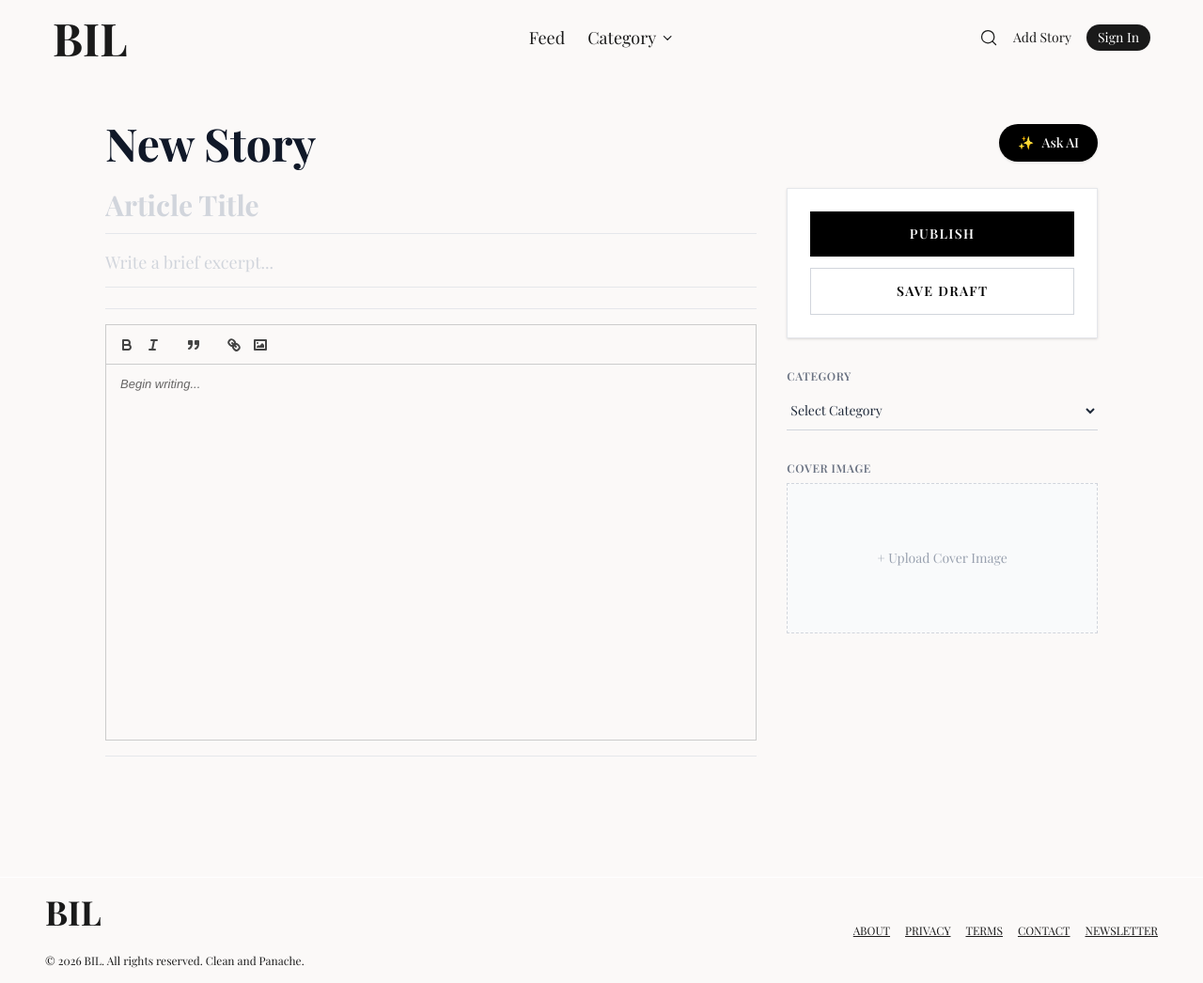
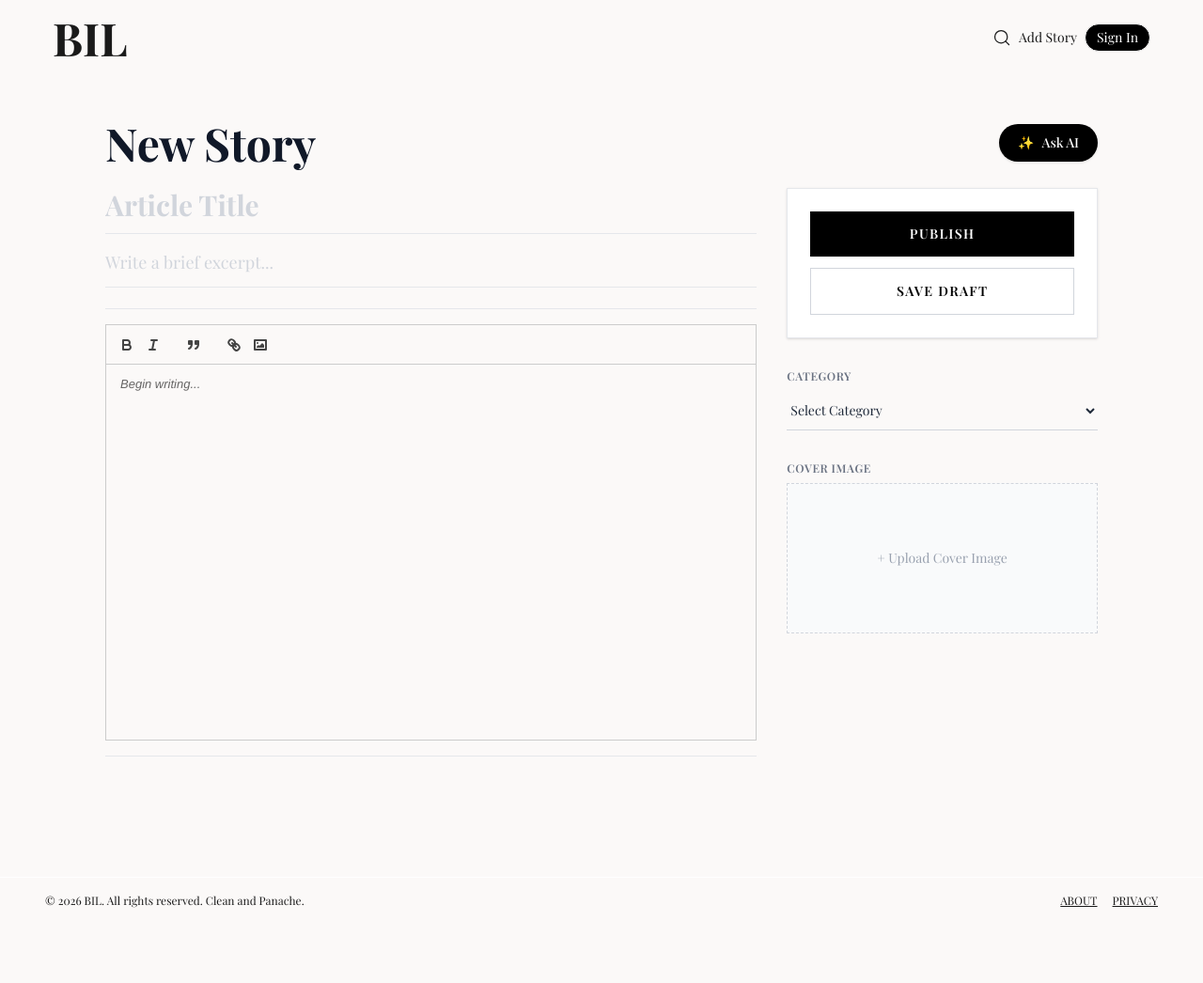
Before and after one commit to Princess-precious/Bil, a React (Vite) app: page /new-story in a window 1280 px wide. Shown: the whole page at 94% size. After the commit the page ends 982 px from the top, so only its background shows below. Built offline with nearby package versions, Linux system fonts and the light colour scheme; a web font is replaced by a local one.

Commit message:
Refactor Navbar and Footer components, remove unused Hero and Trending sections

```diff
--- a/src/FeedPage/content.tsx
+++ b/src/FeedPage/content.tsx
@@ -1,3 +1,15 @@
+/**
+    * @description      :
+    * @author           : HP
+    * @group            :
+    * @created          : 09/09/2026 - 14:29:55
+    *
+    * MODIFICATION LOG
+    * - Version         : 1.0.0
+    * - Date            : 09/09/2026
+    * - Author          : HP
+    * - Modification    :
+**/
 
 import { useMemo, useState } from "react";
 
@@ -136,7 +148,7 @@ const topics = [
 ];
 
 export default function Feed() {
-  const [stories, setStories] = useState<Story[]>(initialStories);
+  const [stories] = useState<Story[]>(initialStories);
   const [showAllTopics, setShowAllTopics] = useState(false);
 
   const [selectedTopic, setSelectedTopic] = useState("All");
--- a/src/components/Navbar.tsx
+++ b/src/components/Navbar.tsx
@@ -20,9 +20,8 @@ type NavbarProps ={
 }
 
 function Navbar({className}:NavbarProps) {
-  const [showMenu, setShowMenu] = useState(false);
+  //const [showMenu, setShowMenu] = useState(false);
   const [showSearchBar, setShowSearchBar] = useState(false);
-  const [showCategory, setShowCategory] = useState(false);
   const { isSignedIn } = useAuth();
   const location = useLocation();
 
@@ -40,58 +39,20 @@ function Navbar({className}:NavbarProps) {
             BIL
           </Link>
         </div>
-        {/* 2 */}
-        <div className="hidden  md:flex md:items-center md:gap-6 md:text-lg  md:absolute left-1/2 -translate-x-1/2">
-          <Link
-            to="/feed"
-            className="hover:underline active:underline hover:opacity-80 active:opacity-80"
-          >
-            Feed
-          </Link>
-          {/* CATEGORY */}
-          <div className="relative group">
-            <button
-            onClick={() => setShowCategory(!showCategory)}
-            className="flex items-center gap-1 hover:underline active:underline hover:opacity-80 active:opacity-80"
-            >
-              Category
-              <svg
-              xmlns="http://www.w3.org/2000/svg"
-              width="15"
-              height="15"
-              viewBox="0 0 24 24"
-              fill="none"
-              stroke="#1a1a1a"
-              strokeWidth="2"
-              strokeLinecap="round"
-              strokeLinejoin="round"
-              >
-              <polyline points="6 9 12 15 18 9" />
-              </svg>
-            </button>
-
-            <div className="absolute top-full left-1/2 -translate-x-1/2 pt-2 hidden group-hover:flex flex-col bg-white items-center gap-4 p-4 z-40">
-              <Link to="" className="text-xs">Design</Link>
-              <Link to="" className="text-xs">Fashion</Link>
-              <Link to="" className="text-xs">Entertainment</Link>
-            </div>
-          </div>
 
 
-
-        </div>
-
-        {/* 3 */}
-        <div className="flex items-center gap-2">
+        {/* 2 */}
+        <div className="flex items-center">
 
           {/* Search */}
+          {!isHome && (
             <div className="relative flex items-center gap-2">
 
             {showSearchBar && (
               <input
                 type="search"
                 placeholder="Search..."
-                className="border-b border-black p-2 outline-none text-xs absolute right-10 animate-search"
+                className={`${isHome ? "border-white" : "border-black"} border rounded-2xl  p-2 outline-none text-xs absolute right-10 animate-search md:w-[700px]`}
               />
             )}
             <button
@@ -105,7 +66,7 @@ function Navbar({className}:NavbarProps) {
                 height="20"
                 viewBox="0 0 24 24"
                 fill="none"
-                stroke="#1a1a1a"
+                stroke="currentColor"
                 strokeWidth="1.5"
                 strokeLinecap="round"
                 strokeLinejoin="round"
@@ -115,12 +76,15 @@ function Navbar({className}:NavbarProps) {
               </svg>
             </button>
           </div>
+          )}
 
-          <div className=" hidden md:flex md:items-c">
+          {!isHome && (
+            <div className="md:flex md:items-c">
               <Link to="/new-story" className="text-sm p-2 hover:underline active:underline hover:opacity-80 active:opacity-80">
                 Add Story
               </Link>
             </div>
+          )}
 
           {isSignedIn ? (
             // Profile Icon
@@ -131,15 +95,15 @@ function Navbar({className}:NavbarProps) {
               </svg>
             </Link>
           ) : (
-            <div className=" hidden md:flex">
-              <Link to="/signin" className={`${isHome ? "bg-transparent" : "bg-[#1a1a1a]"} hover:opacity-80 active:opacity-80 text-sm px-3 py-1 text-white rounded-2xl text-center`}>
+            <div className="md:flex">
+              <Link to="/signin" className="text-white bg-black border border-white hover:opacity-80 active:opacity-80 text-sm px-3 py-1 rounded-2xl text-center">
                 Sign In
               </Link>
             </div>
           )}
 
           {/* Hamburger Button */}
-          <button
+          {/* <button
             type="button"
             className="md:hidden"
             onClick={() => setShowMenu(!showMenu)}
@@ -149,63 +113,28 @@ function Navbar({className}:NavbarProps) {
               height="24"
               viewBox="0 -960 960 960"
               width="24"
-              fill="#1a1a1a"
+              fill="currentColor"
             >
               <path d="M120-680v-80h720v80H120Zm0 480v-80h720v80H120Zm0-240v-80h720v80H120Z" />
             </svg>
-          </button>
+          </button> */}
 
         </div>
       </nav>
 
 
-      {showMenu &&
+      {/* {showMenu &&
         <div className="md:hidden bg-white flex flex-col items-center gap-4 p-4 fixed top-[80px] right-0 z-40">
 
-          <div className="flex flex-col items-center gap-6 text-sm text-black">
-            <Link
-              to="/feed"
-              className="hover:underline active:underline"
-            >
-              Feed
-            </Link>
 
-            {/* CATEGORY */}
-            <div className="relative group">
-              <button
-              onClick={() => setShowCategory(!showCategory)}
-              className="flex items-center gap-1 hover:underline active:underline   hover:opacity-80 active:opacity-80"
-              >
-                Category
-                <svg
-                xmlns="http://www.w3.org/2000/svg"
-                width="15"
-                height="15"
-                viewBox="0 0 24 24"
-                fill="none"
-                stroke="#1a1a1a"
-                strokeWidth="2"
-                strokeLinecap="round"
-                strokeLinejoin="round"
-                >
-                <polyline points="6 9 12 15 18 9" />
-                </svg>
-              </button>
 
-              <div className="absolute top-full left-1/2 -translate-x-1/2 pt-2 hidden group-hover:flex flex-col bg-white items-center gap-4 p-4 z-40">
-                <Link to="" className="text-xs">Design</Link>
-                <Link to="" className="text-xs">Fashion</Link>
-                <Link to="" className="text-xs">Entertainment</Link>
-              </div>
-            </div>
-
-          </div>
-
+          {!isHome && (
             <div className="md:flex md:items-c">
               <Link to="/new-story" className="text-sm p-2 hover:underline active:underline hover:opacity-80 active:opacity-80">
                 Add Story
               </Link>
             </div>
+          )}
 
           {!isSignedIn && (
             <div className="flex">
@@ -218,7 +147,7 @@ function Navbar({className}:NavbarProps) {
 
 
         </div>
-      }
+      } */}
     </>
   );
 }
--- a/src/components/footer.tsx
+++ b/src/components/footer.tsx
@@ -33,19 +33,15 @@ function Footer({className}: footerProps){
   const ishome = location.pathname === "/"
 
   return(
-    <section className={`${className}   py-4 px-12 flex flex-col gap-4 md:flex-row items-center justify-between h-auto text-center md:text-start ${ishome? "border-[#373737]" : "border-white"} border-t-1`}>
-      <div>
-        <h1 className="text-4xl font-bold ">BIL</h1>
-        <p className="mt-6 text-xs ">
+    <section className={`${className}   py-4 px-12 flex flex-row gap-4 items-center justify-between h-auto ${ishome? "border-[#373737]" : "border-white"} border-t`}>
+      <div className="flex flex-col">
+        <p className="text-[10px] md:text-xs">
           © 2026 BIL. All rights reserved. Clean and Panache.
         </p>
       </div>
-      <div className="flex flex-col md:flex-row gap-4">
-        <Link to="" className="text-xs underline  hover:opacity-80 active:opacity-80">ABOUT</Link>
-        <Link to="" className="text-xs underline  hover:opacity-80 active:opacity-80">PRIVACY</Link>
-        <Link to="" className="text-xs underline  hover:opacity-80 active:opacity-80">TERMS</Link>
-        <Link to="" className="text-xs underline  hover:opacity-80 active:opacity-80">CONTACT</Link>
-        <Link to="" className="text-xs underline  hover:opacity-80 active:opacity-80">NEWSLETTER</Link>
+      <div className="flex flex-row gap-4">
+        <Link to="" className=" text-[10px] md:text-xs underline  hover:opacity-80 active:opacity-80">ABOUT</Link>
+        <Link to="" className="text-[10px] md:text-xs underline  hover:opacity-80 active:opacity-80">PRIVACY</Link>
       </div>
     </section>
   );
--- a/src/oldHomePage/Hero.tsx
+++ /dev/null
@@ -1,50 +0,0 @@
-/**
-    * @description      :
-    * @author           : HP
-    * @group            :
-    * @created          : 01/09/2026 - 23:52:52
-    *
-    * MODIFICATION LOG
-    * - Version         : 1.0.0
-    * - Date            : 01/09/2026
-    * - Author          : HP
-    * - Modification    :
-**/
-
-import section1img from "../images/section1img.jpg";
-import { Link } from "react-router-dom";
-import { useScrollAnimation } from "../hooks/useScrollAnimation";
-
-function Section1() {
-  const leftAnimation = useScrollAnimation<HTMLDivElement>("left");
-  const rightAnimation = useScrollAnimation<HTMLDivElement>("right");
-  return(
-    <section className="bg-[#fbf9f8] h-auto mt-[80px] px-14 md:py-12 flex flex-col justify-center md:flex-row md:justify-between items-center md:gap-10 border-b border-[#dbdad9] ">
-      <div ref={leftAnimation} className="flex flex-1  rounded-lg items-center order-2 md:order-1 mt-10 p-4">
-        <img src={section1img} alt="Section 1 img" className="flex rounded-md w-full h-full object-cover shadow-2xl mb-6"></img>
-      </div>
-
-      <div ref={rightAnimation} className="flex-1 flex flex-col items-center text-center  order-1 md:order-2 mt-10 md:items-start md:text-left p-4">
-        <p className="text-[#b35d52] text-xs mb-4">Architecture & Design</p>
-        <h1 className="text-4xl md:text-6xl font-bold text-[#1a1a1a]">
-          The Quiet Resurgence of Brutalism in Modern Interfaces
-        </h1>
-        <p className="text-sm text-[#1a1a1a] mt-4 mb-4">
-          How raw structural logic is reclaiming digital spaces from the era of flat design and generic minimalism.
-        </p>
-        <div className="flex flex-row gap-4">
-          <Link to="/demoarticle" className= " flex gap-1 text-[#1a1a1a] underline text-xs hover:opacity-80 active:opacity-80 p-2">
-            READ ESSAY
-            <svg xmlns="http://www.w3.org/2000/svg" width="10" height="10" viewBox="0 0 24 24" fill="none" stroke="#1a1a1a" stroke-width="2" stroke-linecap="round" stroke-linejoin="round">
-                <line x1="5" y1="12" x2="19" y2="12"></line>
-                <polyline points="12 5 19 12 12 19"></polyline>
-            </svg>
-          </Link>
-        </div>
-      </div>
-    </section>
-
-  );
-}
-
-export default Section1;
```
Also changed, not shown: src/oldHomePage/Trending.tsx (deleted, +0 -78 lines). Lines whose indentation alone changed are shown as unchanged.
